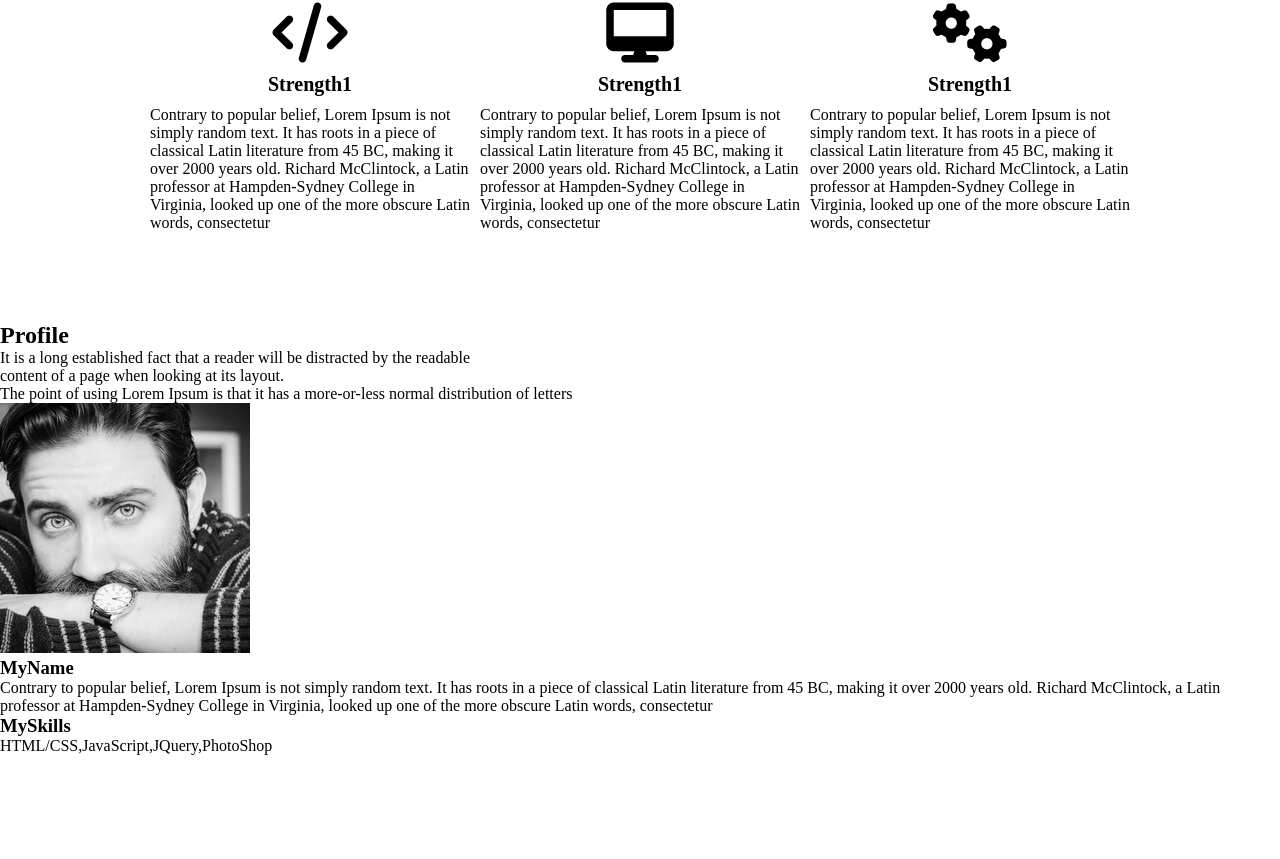
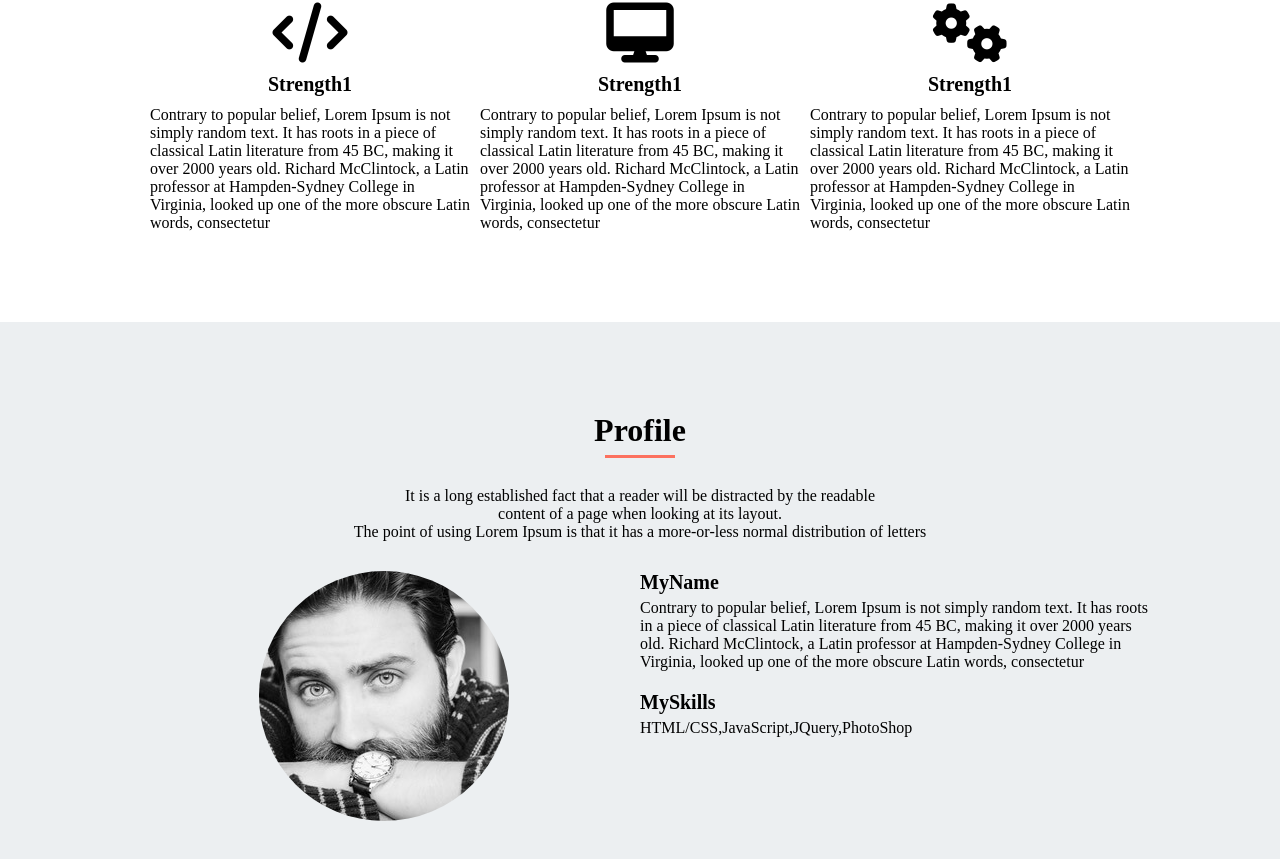
Before and after one commit to kanami55/Application-issues, a website: page index.html in a window 1280 px wide. Shown: the part 1813-2672 px from the top of the page. Before the commit the page ends 2568 px from the top, so only its background shows below. Drawn offline with Linux system fonts and the light colour scheme.

Commit message:
[Add] profileレイアウト追加

```diff
--- a/index.html
+++ b/index.html
@@ -92,20 +92,23 @@
     <!--profile-->
     <section class="profile">
         <div class="profile_inner">
-            <h2 class="content_title">Profile</h2>
-            <p class="text">It is a long established fact that a reader will be distracted by the readable<br>
+            <h2 class="title">Profile</h2>
+            <p class="content_text">It is a long established fact that a reader will be distracted by the readable<br>
                 content of a page when looking at its layout.<br>
                 The point of using Lorem Ipsum is that it has a more-or-less normal distribution of letters
             </p>
             <div class="profile_bottom">
-                <div class="profile_img">
+                <div class="profile_left">
                     <img src="./image/my-icon.jpg" alt="my_icon">
                 </div>
-                <h3 class="my_name">MyName</h3>
-                <p class="profile_text">Contrary to popular belief, Lorem Ipsum is not simply random text. It has roots in a piece of classical Latin literature from 45 BC, making it over 2000 years old. Richard McClintock, a Latin professor at Hampden-Sydney College in Virginia, looked up one of the more obscure Latin words, consectetur
-                </p>
-                <h3 class="my_skill">MySkills</h3>
-                <p class="profile_text">HTML/CSS,JavaScript,JQuery,PhotoShop</p>
+                <div class="profile_right">
+                    <h3 class="my_name">MyName</h3>
+                    <p class="profile_text">Contrary to popular belief, Lorem Ipsum is not simply random text. It has roots in a piece of classical Latin literature from 45 BC, making it over 2000 years old. Richard McClintock, a Latin professor at Hampden-Sydney College in Virginia, looked up one of the more obscure Latin words, consectetur
+                    </p>
+                    <h3 class="my_skill">MySkills</h3>
+                    <p class="profile_text">HTML/CSS,JavaScript,JQuery,PhotoShop
+                    </p>
+                </div>
             </div>
         </div>
     </section>
--- /dev/null
+++ b/sass/_profile.scss
@@ -0,0 +1,42 @@
+.profile {
+    background-color: #ECEFF1;
+}
+
+.profile_inner {
+    width: 1024px;
+    margin: 0 auto;
+    padding: 90px 0;
+}
+
+.profile_bottom {
+    display: flex;
+}
+
+.profile_left {
+    width: 512px;
+}
+
+.profile_left {
+    img {
+        display: flex;
+        margin: 0 auto;
+        width: 250px;
+        height: 250px;
+        object-fit: cover;
+        border-radius: 50%;
+    }
+}
+
+.profile_right {
+    width: 512px;
+}
+
+.my_name,
+.my_skill {
+    font-size: 20px;
+    padding-bottom: 5px;
+}
+
+.my_skill {
+    padding-top: 20px;
+}
--- a/sass/style.scss
+++ b/sass/style.scss
@@ -2,6 +2,7 @@
 @use "main_visual";
 @use "portfolio";
 @use "feature";
+@use "profile";
 
 /*共通パーツ*/
 * {
```
Also changed, not shown: css/style.css.
